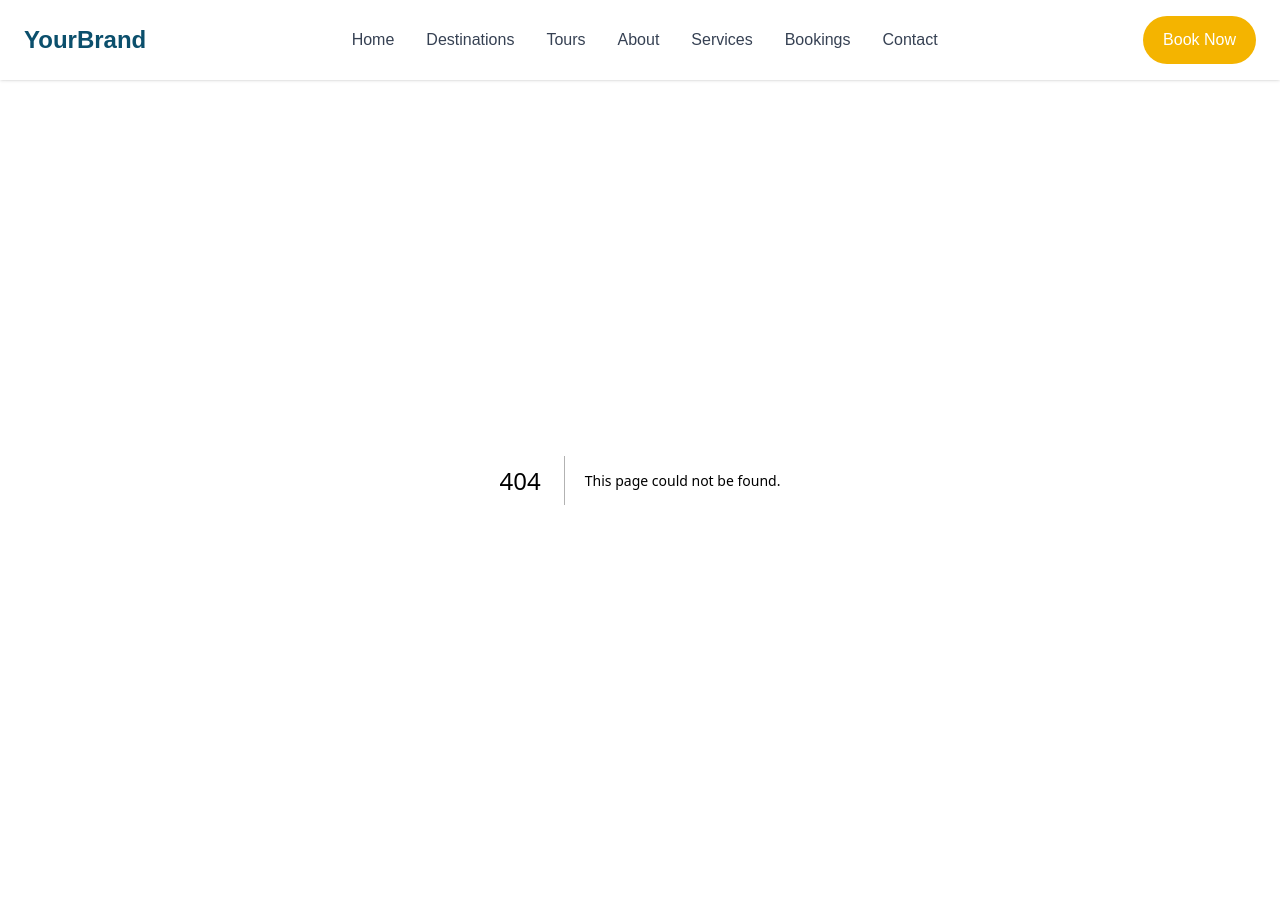
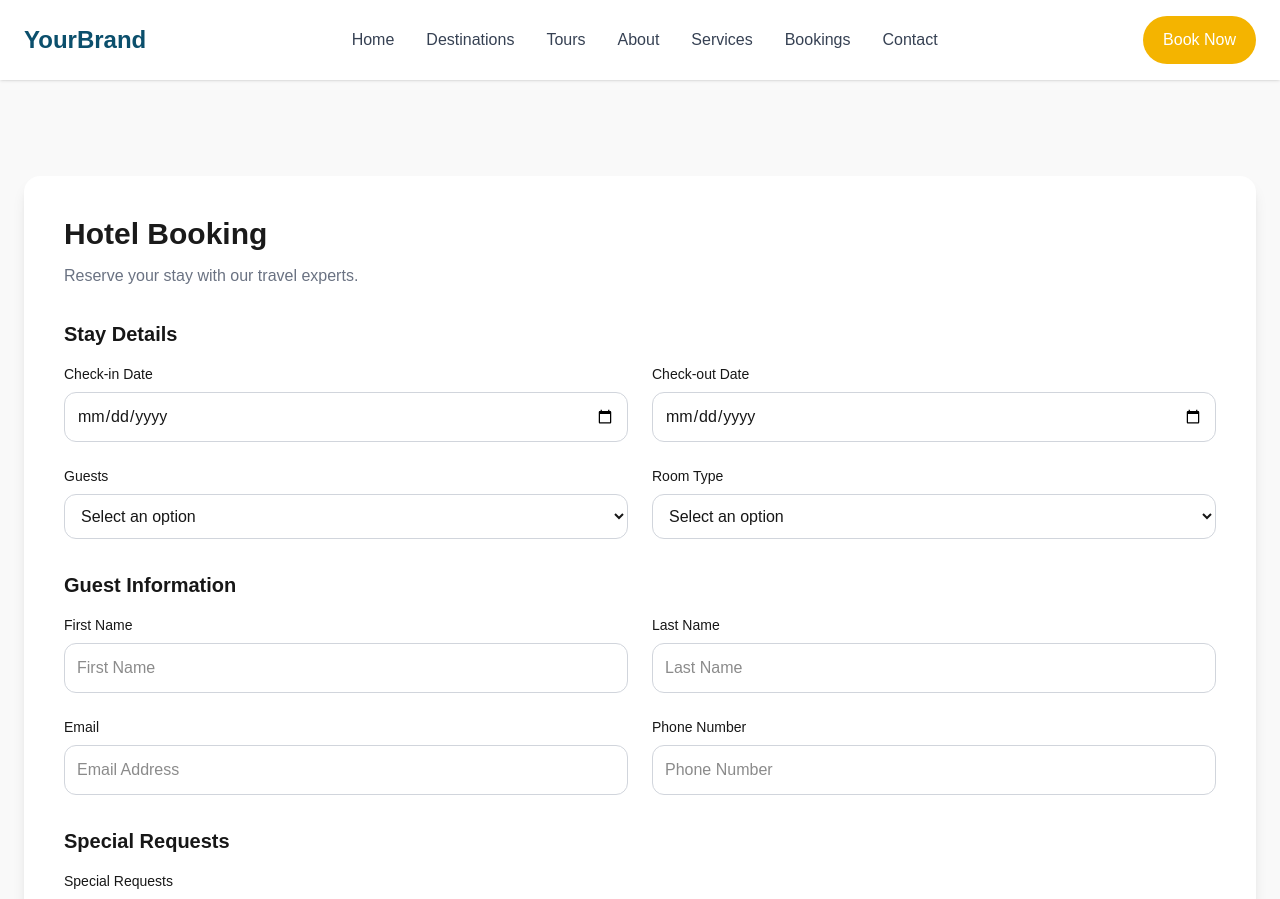
Before and after one commit to ELIE-MANI/tembo-tours, a Next.js app: page /booking/hotel in a window 1280 px wide. Before the commit this address had no page. Shown: the top 899 px of the page. Built offline with nearby package versions, Linux system fonts and the light colour scheme.

Commit message:
Fix hotel booking form field names and add TypeScript typing

```diff
--- /dev/null
+++ b/app/booking/hotel/page.tsx
@@ -0,0 +1,239 @@
+"use client";
+
+import { useState } from "react";
+import { useForm } from "react-hook-form";
+import { zodResolver } from "@hookform/resolvers/zod";
+
+import Container from "@/components/ui/Container";
+import FormField from "@/components/form/FormField";
+
+import { hotelSchema } from "@/lib/validations/hotelSchema";
+import { submitBooking } from "@/lib/api/bookings";
+
+export default function HotelBooking() {
+  const [isSubmitting, setIsSubmitting] = useState(false);
+  const [submitStatus, setSubmitStatus] = useState<string | null>(null);
+
+  const {
+    register,
+    handleSubmit,
+    formState: { errors },
+    reset,
+  } = useForm({
+    resolver: zodResolver(hotelSchema),
+  });
+
+  const onSubmit = async (data: any) => {
+    if (isSubmitting) return;
+
+    setIsSubmitting(true);
+    setSubmitStatus(null);
+
+    try {
+      const result = await submitBooking({
+        ...data,
+        bookingType: "hotel",
+      });
+
+      if (result.success) {
+        setSubmitStatus("success");
+        reset();
+      } else {
+        setSubmitStatus("error");
+      }
+    } catch (error) {
+      console.error(error);
+      setSubmitStatus("error");
+    } finally {
+      setIsSubmitting(false);
+    }
+  };
+
+  return (
+    <section className="min-h-screen bg-[#F9F9F9] py-24">
+      <Container>
+        <div className="bg-white p-10 rounded-2xl shadow-lg">
+
+          <h1 className="text-3xl font-bold mb-3 text-[#1A1A1A]">
+            Hotel Booking
+          </h1>
+
+          <p className="text-gray-500 mb-8">
+            Reserve your stay with our travel experts.
+          </p>
+
+          <form
+            onSubmit={handleSubmit(onSubmit)}
+            className="space-y-8"
+          >
+
+            {/* Stay Details */}
+            <div>
+              <h2 className="text-xl font-semibold mb-4">
+                Stay Details
+              </h2>
+
+              <div className="grid grid-cols-1 md:grid-cols-2 gap-6">
+
+                <div>
+                  <label className="block text-sm font-medium mb-2">
+                    Check-in Date
+                  </label>
+
+                  <input
+                    type="date"
+                    {...register("checkIn")}
+                    className="w-full border border-gray-300 rounded-xl p-3"
+                  />
+
+                  {errors.checkIn && (
+                    <p className="text-red-500 text-sm mt-1">
+                      {errors.checkIn.message as string}
+                    </p>
+                  )}
+                </div>
+
+                <div>
+                  <label className="block text-sm font-medium mb-2">
+                    Check-out Date
+                  </label>
+
+                  <input
+                    type="date"
+                    {...register("checkOut")}
+                    className="w-full border border-gray-300 rounded-xl p-3"
+                  />
+
+                  {errors.checkOut && (
+                    <p className="text-red-500 text-sm mt-1">
+                      {errors.checkOut.message as string}
+                    </p>
+                  )}
+                </div>
+
+                <FormField
+                  label="Guests"
+                  name="guests"
+                  register={register}
+                  error={errors.guests}
+                  as="select"
+                  options={[
+                    "1 Guest",
+                    "2 Guests",
+                    "3 Guests",
+                    "4 Guests",
+                  ]}
+                />
+
+                <FormField
+                  label="Room Type"
+                  name="roomType"
+                  register={register}
+                  error={errors.roomType}
+                  as="select"
+                  options={[
+                    "Standard Room",
+                    "Deluxe Room",
+                    "Suite",
+                  ]}
+                />
+
+              </div>
+            </div>
+
+            {/* Guest Information */}
+            <div>
+              <h2 className="text-xl font-semibold mb-4">
+                Guest Information
+              </h2>
+
+              <div className="grid grid-cols-1 md:grid-cols-2 gap-6">
+
+                <FormField
+                  label="First Name"
+                  name="firstName"
+                  register={register}
+                  error={errors.firstName}
+                  placeholder="First Name"
+                />
+
+                <FormField
+                  label="Last Name"
+                  name="lastName"
+                  register={register}
+                  error={errors.lastName}
+                  placeholder="Last Name"
+                />
+
+                <FormField
+                  label="Email"
+                  type="email"
+                  name="email"
+                  register={register}
+                  error={errors.email}
+                  placeholder="Email Address"
+                />
+
+                <FormField
+                  label="Phone Number"
+                  type="tel"
+                  name="phone"
+                  register={register}
+                  error={errors.phone}
+                  placeholder="Phone Number"
+                />
+
+              </div>
+            </div>
+
+            {/* Special Requests */}
+            <div>
+
+              <h2 className="text-xl font-semibold mb-4">
+                Special Requests
+              </h2>
+
+              <FormField
+                label="Special Requests"
+                name="requests"
+                register={register}
+                error={errors.requests}
+                as="textarea"
+                placeholder="Any special requirements"
+              />
+
+            </div>
+
+            <button
+              type="submit"
+              disabled={isSubmitting}
+              className={`w-full bg-[#C49A3A] text-white py-4 rounded-xl font-semibold
+              ${isSubmitting ? "opacity-50 cursor-not-allowed" : ""}
+              `}
+            >
+              {isSubmitting ? "Processing Booking..." : "Book Hotel"}
+            </button>
+
+          </form>
+
+          {submitStatus === "success" && (
+            <div className="mt-6 p-5 bg-green-50 border border-green-200 rounded-xl">
+              <p className="text-green-700 font-semibold">
+                ✓ Booking request sent successfully
+              </p>
+            </div>
+          )}
+
+          {submitStatus === "error" && (
+            <div className="mt-6 p-5 bg-red-50 border border-red-200 rounded-xl">
+              <p className="text-red-700 font-semibold">
+                Booking failed. Please try again.
+              </p>
+            </div>
+          )}
+
+        </div>
+      </Container>
+    </section>
+  );
+}
--- /dev/null
+++ b/lib/validations/hotelSchema.ts
@@ -0,0 +1,21 @@
+import { z } from "zod";
+
+export const hotelSchema = z.object({
+  checkIn: z.string().min(1, "Check-in date required"),
+
+  checkOut: z.string().min(1, "Check-out date required"),
+
+  guests: z.string().min(1, "Select guests"),
+
+  roomType: z.string().min(1, "Select room"),
+
+  firstName: z.string().min(2, "First name required"),
+
+  lastName: z.string().min(2, "Last name required"),
+
+  email: z.string().email(),
+
+  phone: z.string().min(8),
+
+  requests: z.string().optional(),
+});
--- /dev/null
+++ b/lib/validations/ticketSchema.ts
@@ -0,0 +1,23 @@
+import { z } from "zod";
+
+export const ticketSchema = z.object({
+  departureCity: z.string().min(2),
+
+  destination: z.string().min(2),
+
+  travelDate: z.string().min(1),
+
+  returnTrip: z.boolean().optional(),
+
+  passengers: z.string().min(1),
+
+  firstName: z.string().min(2),
+
+  lastName: z.string().min(2),
+
+  email: z.string().email(),
+
+  phone: z.string().min(8),
+
+  requests: z.string().optional(),
+});
--- /dev/null
+++ b/lib/validations/vehicleSchema.ts
@@ -0,0 +1,23 @@
+import { z } from "zod";
+
+export const vehicleSchema = z.object({
+  pickupLocation: z.string().min(2),
+
+  pickupDate: z.string(),
+
+  returnDate: z.string(),
+
+  vehicleType: z.string(),
+
+  withDriver: z.boolean().optional(),
+
+  firstName: z.string().min(2),
+
+  lastName: z.string().min(2),
+
+  email: z.string().email(),
+
+  phone: z.string().min(8),
+
+  requests: z.string().optional(),
+});
```
